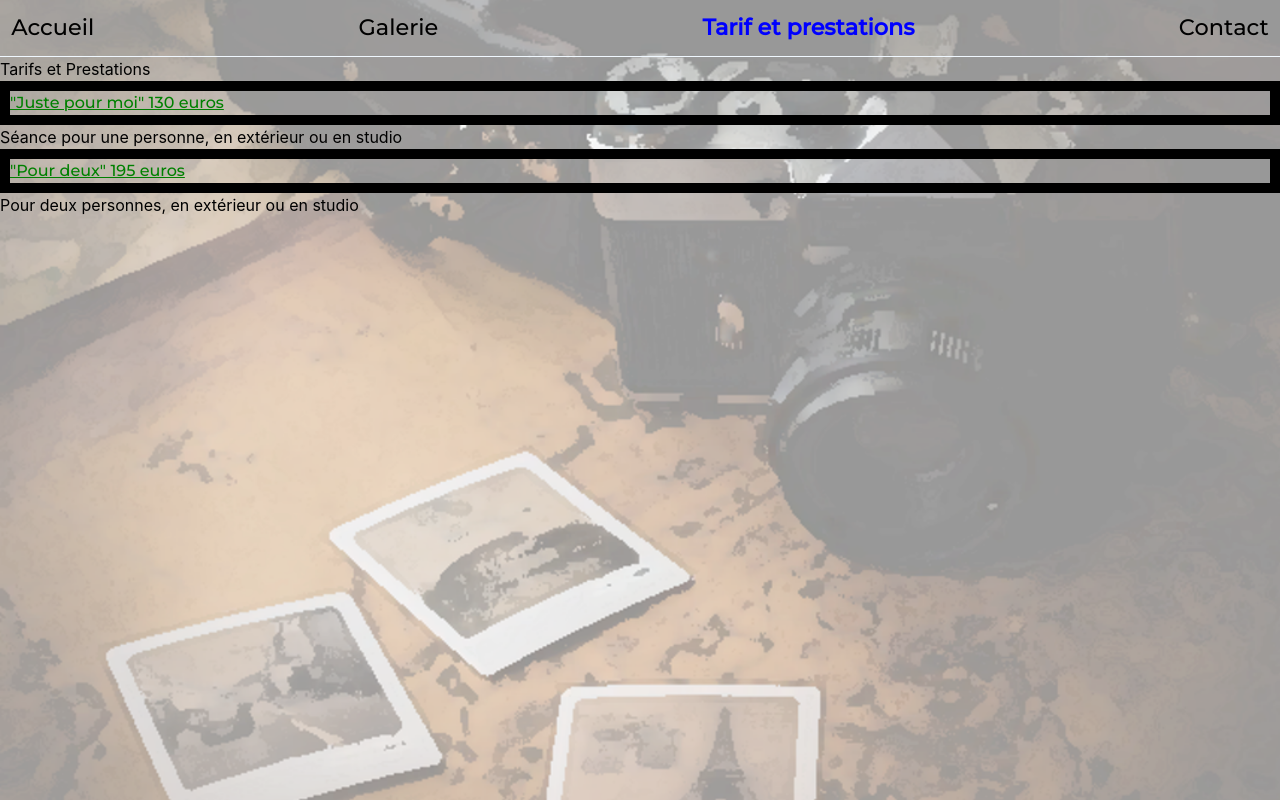
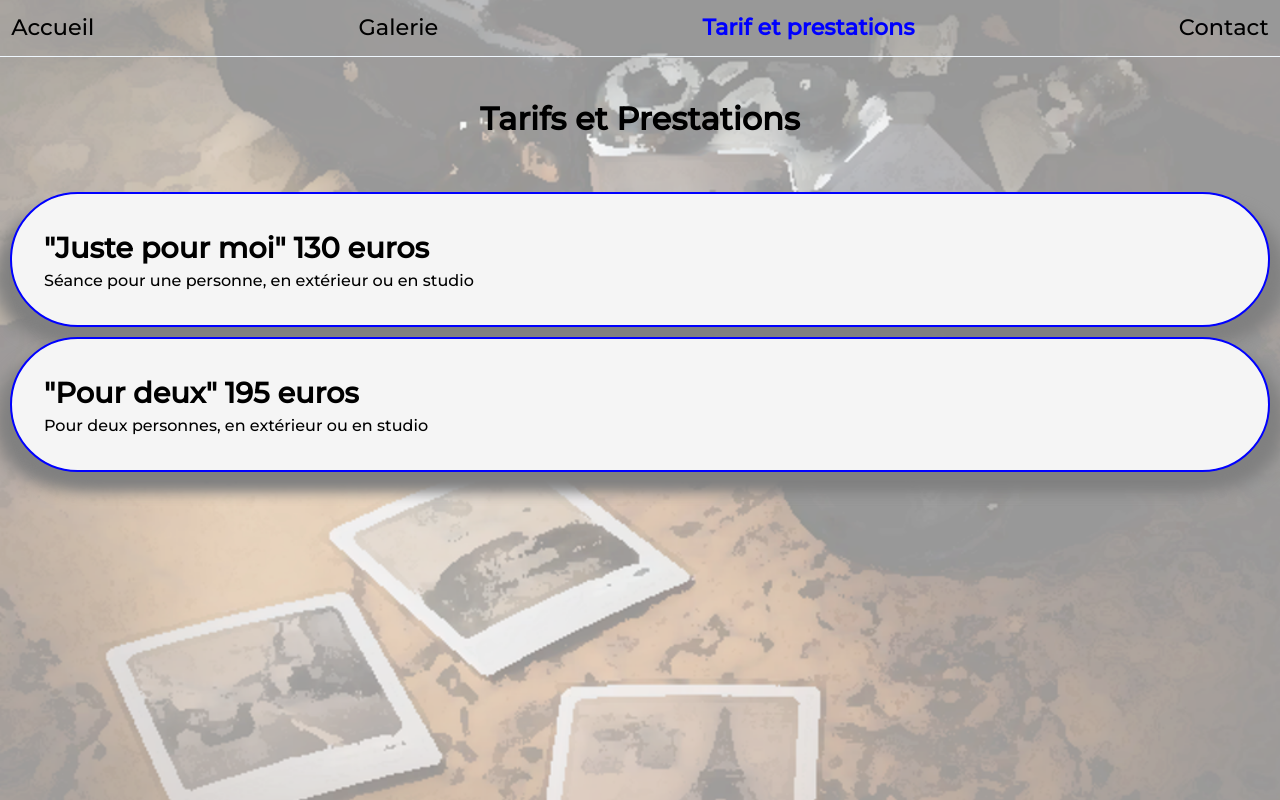
Before and after one commit to Leozeroto/photographEval, a React (Create React App) app in the folder cantinphotographreact/: page /tarifs in a window 1280 px wide. Built offline with nearby package versions, Linux system fonts and the light colour scheme.

Commit message:
css sur page tarifs

```diff
--- a/cantinphotographreact/src/components/Prestations.js
+++ b/cantinphotographreact/src/components/Prestations.js
@@ -2,10 +2,10 @@ import React from 'react'
 
 function Prestations(props) {
     return (
-        <>
+        <div className='prestations'>
             <h2>{props.h2}</h2>
             <p>{props.p}</p>
-        </>
+        </div>
     )
 }
 
--- a/cantinphotographreact/src/css/accueil.css
+++ b/cantinphotographreact/src/css/accueil.css
@@ -21,5 +21,5 @@ html {
     font-family: 'Medium';
     text-align: center;
     font-size: 2em;
-
+    font-weight: bold;
 }
--- a/cantinphotographreact/src/css/prestations.css
+++ b/cantinphotographreact/src/css/prestations.css
@@ -3,9 +3,27 @@
     src: url('Montserrat-Medium.ttf') format('truetype');
 }
 
-.tarifs > h2 {
+
+.tarifs>h1 {
+    font-size: 2em;
     font-family: 'Medium';
-    color: green;
-    text-decoration: underline;
-    border: 10px solid black;
+    text-align: center;
+    padding: 1.2em;
+    font-weight: bold;
+
 }
+.prestations>h2 {
+    font-weight: bold;
+    font-size: 1.8em;
+}
+
+.prestations {
+    font-family: 'Medium';
+    padding: 2em;
+    border: 2px blue solid;
+    margin: 10px;
+    border-radius: 99px;
+    background-color: whitesmoke;
+    box-shadow: 1em 1em 1em grey, -1em 1em 1em grey;
+
+}
--- a/cantinphotographreact/src/pages/Galerie.js
+++ b/cantinphotographreact/src/pages/Galerie.js
@@ -5,7 +5,7 @@ import Card from '../components/Card'
 function Galerie() {
     return (
         <>
-            <h1 className='titreGalerie'>Voici l'ensemble de ma galerie</h1>
+            <h1 className='titreGalerie'>Voici ma galerie photo</h1>
 
             <div className='select'>
                 <select name='categorie' id='categorie'>
--- a/cantinphotographreact/src/pages/Tarifs.js
+++ b/cantinphotographreact/src/pages/Tarifs.js
@@ -15,7 +15,6 @@ function Tarifs() {
                 h2={'"Pour deux" 195 euros'}
                 p={'Pour deux personnes, en extérieur ou en studio'}
             />
-                <div className='imgaccueil'></div>
 
         </div>
     )
```
Lines whose indentation alone changed are shown as unchanged.
